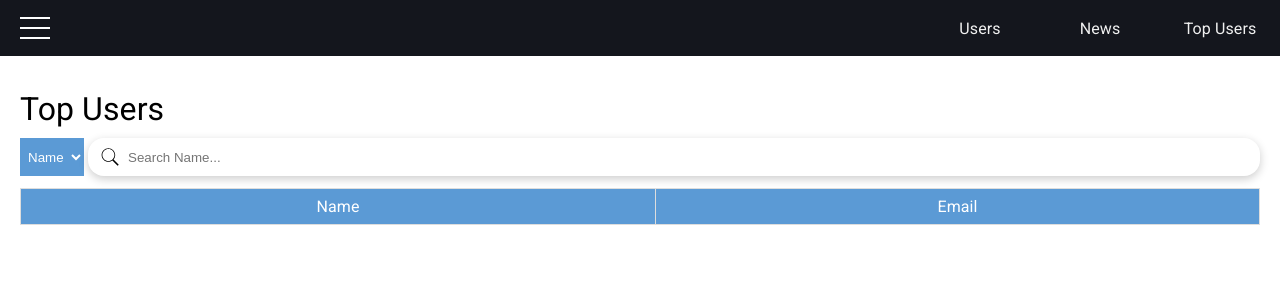
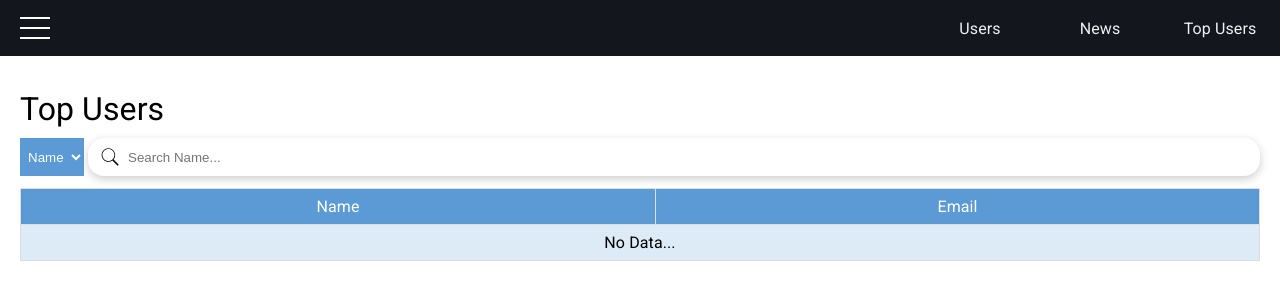
Before and after one commit to rithik56/gamezop-assignment, a Next.js app: page /top-users in a window 1280 px wide. Shown: the top 300 px of the page. Built offline with nearby package versions, Linux system fonts and the light colour scheme.

Commit message:
GAM-32: Handle empty state in top users table

```diff
--- a/next.config.js
+++ b/next.config.js
@@ -1,12 +1,11 @@
 /** @type {import('next').NextConfig} */
-module.exports = {
-    reactStrictMode: true,
-};
 
 const withPWA = require('next-pwa')({
     dest: 'public',
     register: true,
-    skipWaiting: true,
+    skipWaiting: true
 })
 
-module.exports = withPWA({})
+module.exports = withPWA({
+    reactStrictMode: true,
+})
--- a/src/app/components/TopUsersTable.tsx
+++ b/src/app/components/TopUsersTable.tsx
@@ -84,6 +84,8 @@ export default function TopUsersTable() {
                                 </tr>
                             )
                         })}
+                        {!topUsers && <tr className={styles.tr} key={1}><td className={styles.td} colSpan={2}>No Data...</td></tr>}
+                        {topUsers && Object.keys(topUsers).length === 0 && <tr className={styles.tr} key={1}><td className={styles.td} colSpan={2}>No Data...</td></tr>}
                     </tbody>
                 </table> : showUserDetails.userDetails &&
                 <UserDetails
```
